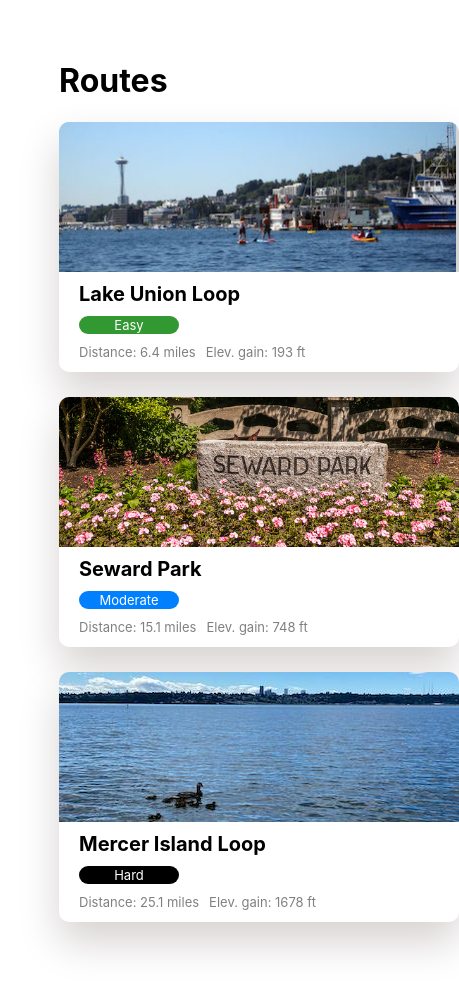
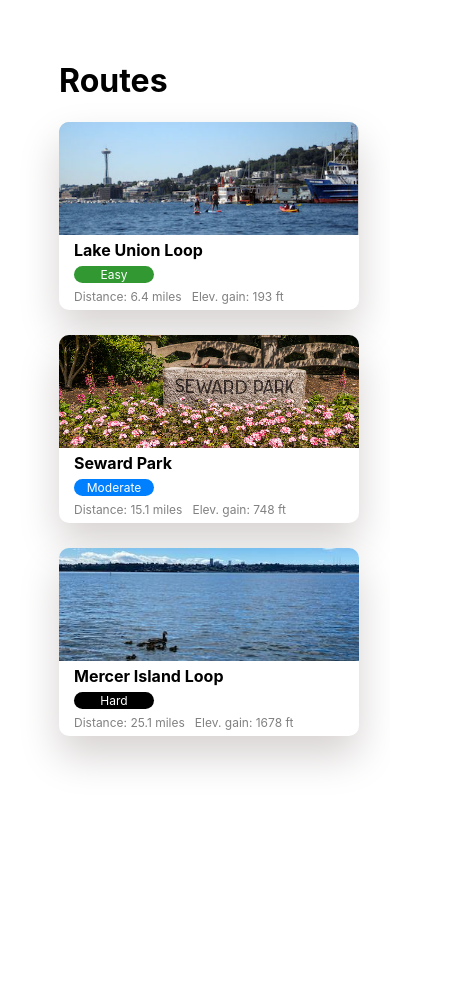
Before and after one commit to mishanwong/wegohamlah, a Next.js app: page /routes in a window 390 px wide. Shown: the whole page, 459 px wide, since content can reach past the window. After the commit the page ends 844 px from the top, so only its background shows below. Built offline with nearby package versions, Linux system fonts and the light colour scheme.

Commit message:
Routes card view mobile optimized

```diff
--- a/package.json
+++ b/package.json
@@ -8,6 +8,7 @@
     "start": "next start"
   },
   "dependencies": {
+    "@mapbox/mapbox-gl-directions": "^4.1.0",
     "mapbox": "^1.0.0-beta10",
     "mapbox-gl": "^2.1.1",
     "next": "^10.0.6",
--- a/styles/components/Difficulty.module.css
+++ b/styles/components/Difficulty.module.css
@@ -19,3 +19,11 @@
 .hard {
   background-color: black;
 }
+
+@media (max-width: 720px) {
+  .difficulty {
+    height: 17px;
+    width: 80px;
+    font-size: 12px;
+  }
+}
--- a/styles/components/Map.module.css
+++ b/styles/components/Map.module.css
@@ -4,6 +4,8 @@
   right: 0;
   bottom: 0;
   left: 0;
-  border-style: solid;
+  border: 1px solid;
   height: 600px;
+  box-shadow: 0px 20px 40px #d6d2d1;
+  margin-top: 10px;
 }
--- a/styles/components/RouteCard.module.css
+++ b/styles/components/RouteCard.module.css
@@ -21,7 +21,6 @@
 
 .cardBottom {
   background-color: white;
-  /* padding: 20px; */
   margin: 10px 20px;
 }
 
@@ -32,7 +31,6 @@
   object-fit: fill;
 }
 
-.difficulty,
 .distance,
 .elevationGain {
   color: gray;
@@ -46,24 +44,28 @@
   margin-top: 10px;
 }
 
-.difficulty {
-  border-radius: 10px;
-  color: white;
-  width: 100px;
-  height: 18px;
-  font-size: 13px;
-  text-align: center;
-  line-height: 18px;
+@media (max-width: 720px) {
+  .routeName {
+    font-size: 16px;
+    margin-bottom: 6px;
   }
 
-.easy {
-  background-color: #00d100;
+  .card {
+    width: 300px;
+    height: 188px;
   }
 
-.moderate {
-  background-color: #0080ff;
+  .cardBottom {
+    margin-top: 5px;
+    margin-left: 15px;
   }
 
-.hard {
-  background-color: black;
+  .distance,
+  .elevationGain {
+    font-size: 12px;
   }
+
+  .row {
+    margin-top: 6px;
+  }
+}
--- a/styles/globals.css
+++ b/styles/globals.css
@@ -10,6 +10,7 @@ body {
 @media (max-width: 720px) {
   body {
     width: 90%;
-    margin: auto;
+    padding: 10px;
+    margin: 10px;
   }
 }
```
Also changed, not shown: components/MapboxGLMap.js (+45 -0 lines), 1 other file (tests, documents, lock files or other folders). Lines whose indentation alone changed are shown as unchanged.
